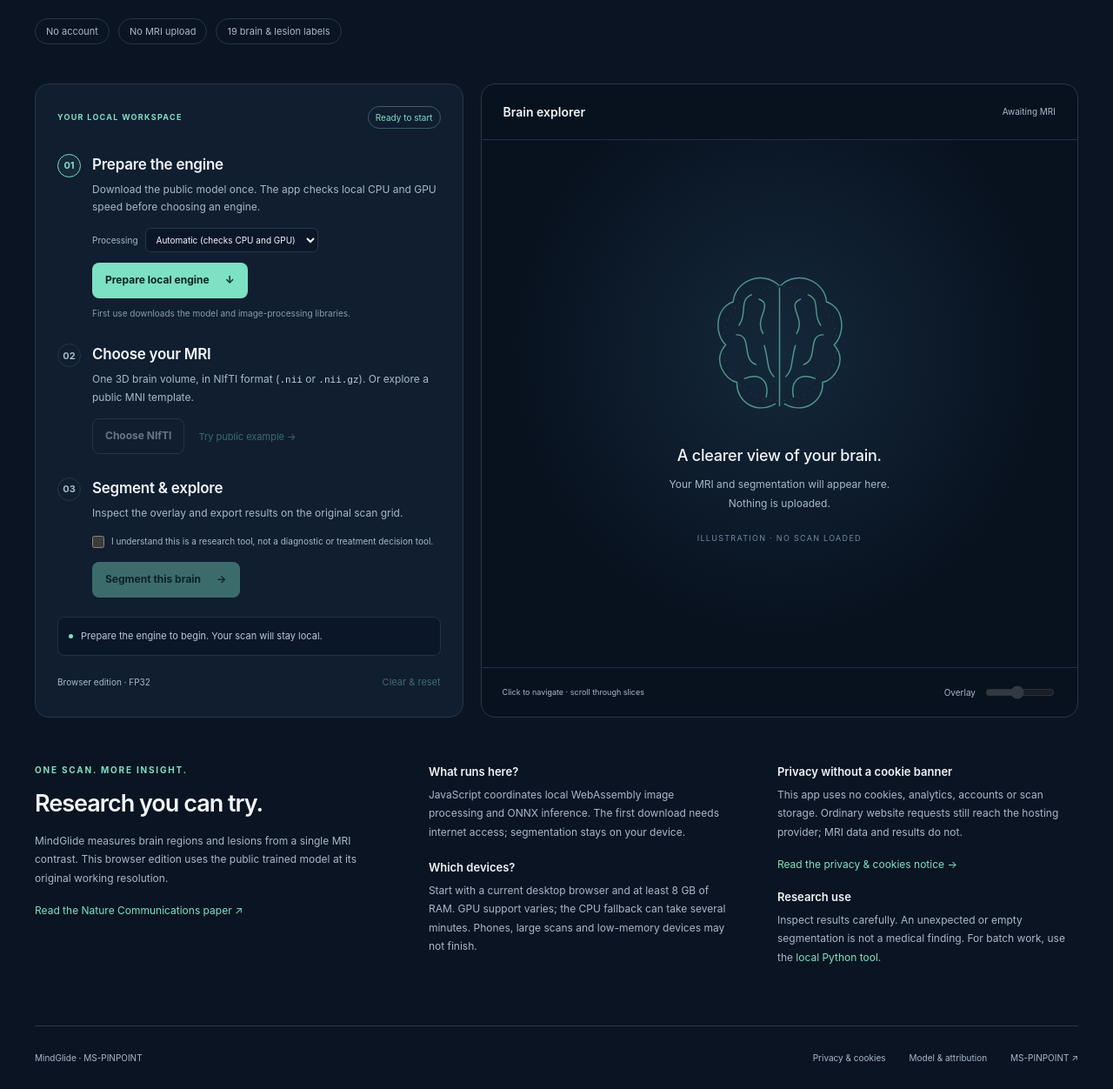
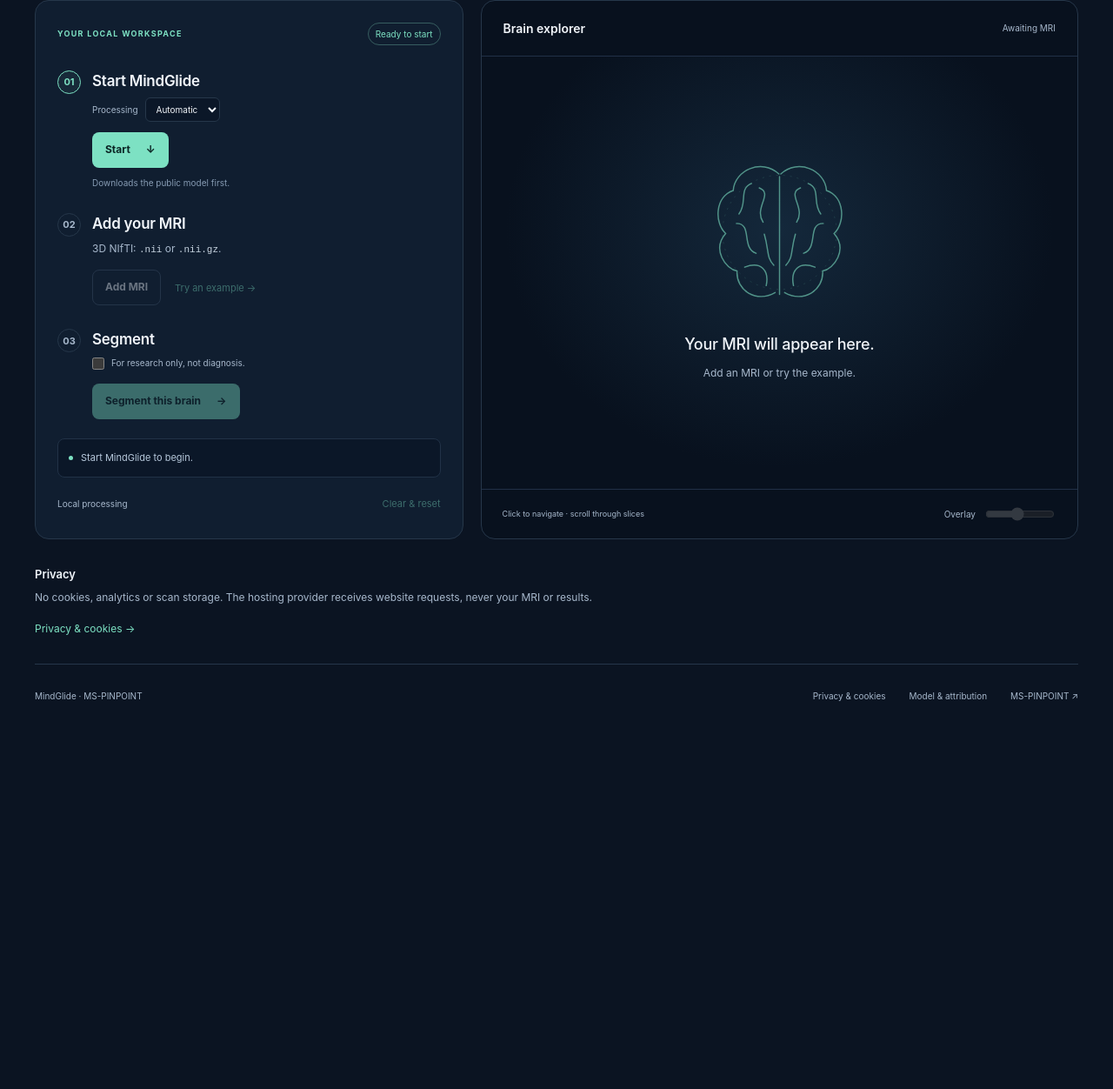
Before and after one commit to MS-PINPOINT/mindGlide, a website built with Vite: page web/index.html in a window 1280 px wide. Shown: the part 428-1680 px from the top of the page at 87% size. After the commit the page ends 1264 px from the top, so only its background shows below. Built offline with nearby package versions, Linux system fonts and the light colour scheme.

Commit message:
Simplify browser copy and use Add MRI

```diff
--- a/web/index.html
+++ b/web/index.html
@@ -5,7 +5,7 @@
     <meta name="viewport" content="width=device-width, initial-scale=1" />
     <meta
       name="description"
-      content="Try MindGlide brain MRI segmentation in your browser. Your MRI stays on your device. Explore brain regions and download a NIfTI segmentation without an account."
+      content="MindGlide brain segmentation in your browser. Your MRI and results stay on your device."
     />
     <meta name="referrer" content="no-referrer" />
     <meta name="theme-color" content="#0b1422" />
@@ -28,20 +28,13 @@
     </header>
     <main>
       <section class="hero wrap" aria-labelledby="title">
-        <div class="eyebrow">
-          <span class="live-dot"></span> OPEN SCIENCE · ON YOUR DEVICE
-        </div>
         <h1 id="title">
           Local in-browser<br /><span>brain segmentation.</span>
         </h1>
         <p class="lede">
-          Your MRI stays on your device: MindGlide segments the brain in place
-          in your browser, without uploading your scan over the internet.
+          Your MRI and results stay on your device. Processing happens locally
+          in your browser.
         </p>
-        <div class="hero-tags">
-          <span>No account</span><span>No MRI upload</span
-          ><span>19 brain &amp; lesion labels</span>
-        </div>
       </section>
       <section
         class="workspace wrap"
@@ -57,38 +50,32 @@
             <li id="step-engine" class="active">
               <span class="step-number">01</span>
               <div>
-                <h2>Prepare the engine</h2>
-                <p>
-                  Download the public model once. The app checks local CPU and
-                  GPU speed before choosing an engine.
-                </p>
+                <h2>Start MindGlide</h2>
                 <label class="engine-mode"
                   >Processing
                   <select id="engine-mode">
-                    <option value="auto">Automatic (checks CPU and GPU)</option>
+                    <option value="auto">Automatic</option>
                     <option value="cpu">CPU only</option>
                   </select></label
                 ><button class="button primary" id="boot">
-                  Prepare local engine <span aria-hidden="true">↓</span></button
+                  Start <span aria-hidden="true">↓</span></button
                 ><small id="download-size"
-                  >First use downloads the model and image-processing
-                  libraries.</small
+                  >Downloads the public model first.</small
                 >
               </div>
             </li>
             <li id="step-scan">
               <span class="step-number">02</span>
               <div>
-                <h2>Choose your MRI</h2>
+                <h2>Add your MRI</h2>
                 <p>
-                  One 3D brain volume, in NIfTI format (<code>.nii</code> or
-                  <code>.nii.gz</code>). Or explore a public MNI template.
+                  3D NIfTI: <code>.nii</code> or <code>.nii.gz</code>.
                 </p>
                 <div class="button-row">
                   <button class="button secondary" id="choose" disabled>
-                    Choose NIfTI</button
+                    Add MRI</button
                   ><button class="text-button" id="example" disabled>
-                    Try public example →
+                    Try an example →
                   </button>
                 </div>
                 <input
@@ -104,15 +91,10 @@
             <li id="step-run">
               <span class="step-number">03</span>
               <div>
-                <h2>Segment &amp; explore</h2>
-                <p>
-                  Inspect the overlay and export results on the original scan
-                  grid.
-                </p>
+                <h2>Segment</h2>
                 <label class="ack"
-                  ><input id="research" type="checkbox" /> I understand this is
-                  a research tool, not a diagnostic or treatment decision
-                  tool.</label
+                  ><input id="research" type="checkbox" /> For research only,
+                  not diagnosis.</label
                 ><button class="button primary" id="run" disabled>
                   Segment this brain <span aria-hidden="true">→</span>
                 </button>
@@ -127,7 +109,7 @@
           >
             <span class="status-dot" aria-hidden="true"></span>
             <p id="status">
-              Prepare the engine to begin. Your scan will stay local.
+              Start MindGlide to begin.
             </p>
           </div>
           <progress
@@ -137,7 +119,7 @@
             aria-label="Local segmentation progress"
           ></progress>
           <div class="control-bottom">
-            <span id="backend">Browser edition · FP32</span
+            <span id="backend">Local processing</span
             ><button id="clear" class="text-button" disabled>
               Clear &amp; reset
             </button>
@@ -171,14 +153,10 @@
                   opacity=".3"
                 />
               </svg>
-              <h3>A clearer view of your brain.</h3>
+              <h3>Your MRI will appear here.</h3>
               <p>
-                Your MRI and segmentation will appear here.<br />Nothing is
-                uploaded.
+                Add an MRI or try the example.
               </p>
-              <span class="placeholder-caption"
-                >Illustration · no scan loaded</span
-              >
             </div>
           </div>
           <div class="viewer-tools">
@@ -213,49 +191,14 @@
           </div>
         </div>
       </section>
-      <section class="below wrap" aria-label="About this browser edition">
+      <section class="below wrap" aria-label="Privacy">
         <div>
-          <span class="eyebrow">ONE SCAN. MORE INSIGHT.</span>
-          <h2>Research you can try.</h2>
+          <h3>Privacy</h3>
           <p>
-            MindGlide measures brain regions and lesions from a single MRI
-            contrast. This browser edition uses the public trained model at its
-            original working resolution.
+            No cookies, analytics or scan storage. The hosting provider receives
+            website requests, never your MRI or results.
           </p>
-          <a href="https://www.nature.com/articles/s41467-025-58274-8"
-            >Read the Nature Communications paper ↗</a
-          >
-        </div>
-        <div>
-          <h3>What runs here?</h3>
-          <p>
-            JavaScript coordinates local WebAssembly image processing and ONNX
-            inference. The first download needs internet access; segmentation
-            stays on your device.
-          </p>
-          <h3>Which devices?</h3>
-          <p>
-            Start with a current desktop browser and at least 8 GB of RAM. GPU
-            support varies; the CPU fallback can take several minutes. Phones,
-            large scans and low-memory devices may not finish.
-          </p>
-        </div>
-        <div>
-          <h3>Privacy without a cookie banner</h3>
-          <p>
-            This app uses no cookies, analytics, accounts or scan storage.
-            Ordinary website requests still reach the hosting provider; MRI data
-            and results do not.
-          </p>
-          <a href="/privacy.html">Read the privacy &amp; cookies notice →</a>
-          <h3>Research use</h3>
-          <p>
-            Inspect results carefully. An unexpected or empty segmentation is
-            not a medical finding. For batch work, use the
-            <a href="https://github.com/MS-PINPOINT/mindGlide"
-              >local Python tool</a
-            >.
-          </p>
+          <a href="/privacy.html">Privacy &amp; cookies →</a>
         </div>
       </section>
       <section
--- a/web/src/main.js
+++ b/web/src/main.js
@@ -111,7 +111,7 @@ async function boot() {
   controls();
   const thisGeneration = ++generation;
   $("engine-badge").textContent = "Preparing…";
-  status("Downloading public engine assets. No MRI is selected yet.", null);
+  status("Downloading the public model…", null);
   try {
     const manifest = await (
       await fetch("/model/manifest.json", {
@@ -120,7 +120,7 @@ async function boot() {
       })
     ).json();
     $("download-size").textContent =
-      `Public model: ${Math.ceil(manifest.model.bytes / 1048576)} MB, plus image-processing libraries. The browser may cache these public files.`;
+      `Model: ${Math.ceil(manifest.model.bytes / 1048576)} MB, plus processing libraries.`;
     const response = await fetch(`/${manifest.example.path}`, {
       credentials: "omit",
       redirect: "error",
@@ -151,13 +151,13 @@ async function boot() {
         $("engine-badge").textContent = "Local engine ready";
         $("backend").textContent =
           data.backend === "GPU"
-            ? "GPU accelerated · FP32"
-            : `Local CPU · ${data.threads} thread${data.threads === 1 ? "" : "s"} · FP32`;
+            ? "Local GPU"
+            : `Local CPU · ${data.threads} thread${data.threads === 1 ? "" : "s"}`;
         $("step-engine").classList.remove("active");
         $("step-engine").classList.add("complete");
         $("step-scan").classList.add("active");
         status(
-          "Engine ready. Network access is now disabled for processing. Choose a local MRI or the public example.",
+          "Ready. Add an MRI or try the example. Processing stays local.",
         );
       }
       if (data.type === "scan-ready") {
@@ -171,9 +171,7 @@ async function boot() {
           $("step-scan").classList.add("complete");
           $("step-run").classList.add("active");
           $("view-state").textContent = "Original MRI · local";
-          status(
-            "Your MRI is ready. Review the research-use note, then start local segmentation.",
-          );
+          status("MRI ready. Confirm research use, then segment.");
         } catch {
           status(
             "The scan was prepared, but this browser could not display it. Try a current desktop browser.",
@@ -213,7 +211,7 @@ async function boot() {
               : `${Math.round(result.seconds)} sec`;
           $("result-summary").textContent = result.empty
             ? "No foreground was found. Check the input and inspect the result; this is not a medical finding."
-            : `Finished in ${time} on your ${result.backend}. Overlay and exports use your MRI’s original grid.`;
+            : `Finished in ${time} · ${result.backend}`;
           $("volume-rows").replaceChildren();
           labels.slice(1).forEach((name, index) => {
             const code = index + 1;
@@ -236,9 +234,7 @@ async function boot() {
           $("regions").hidden = false;
           $("step-run").classList.remove("active");
           $("step-run").classList.add("complete");
-          status(
-            "Segmentation complete. Explore the overlay or download your local results.",
-          );
+          status("Complete. View or save your results.");
         } catch {
           status(
             "Segmentation finished, but the overlay could not be displayed. You can download the local NIfTI result.",
--- a/web/src/style.css
+++ b/web/src/style.css
@@ -485,9 +485,9 @@ input[type="range"] {
 }
 .below {
   display: grid;
-  grid-template-columns: 1.15fr 1fr 1fr;
+  grid-template-columns: 1fr;
   gap: 55px;
-  padding: 54px 0;
+  padding: 32px 0;
   border-bottom: 1px solid var(--border);
 }
 .below h2 {
```
Also changed, not shown: web/public/privacy.html (+4 -4 lines), README.md.
